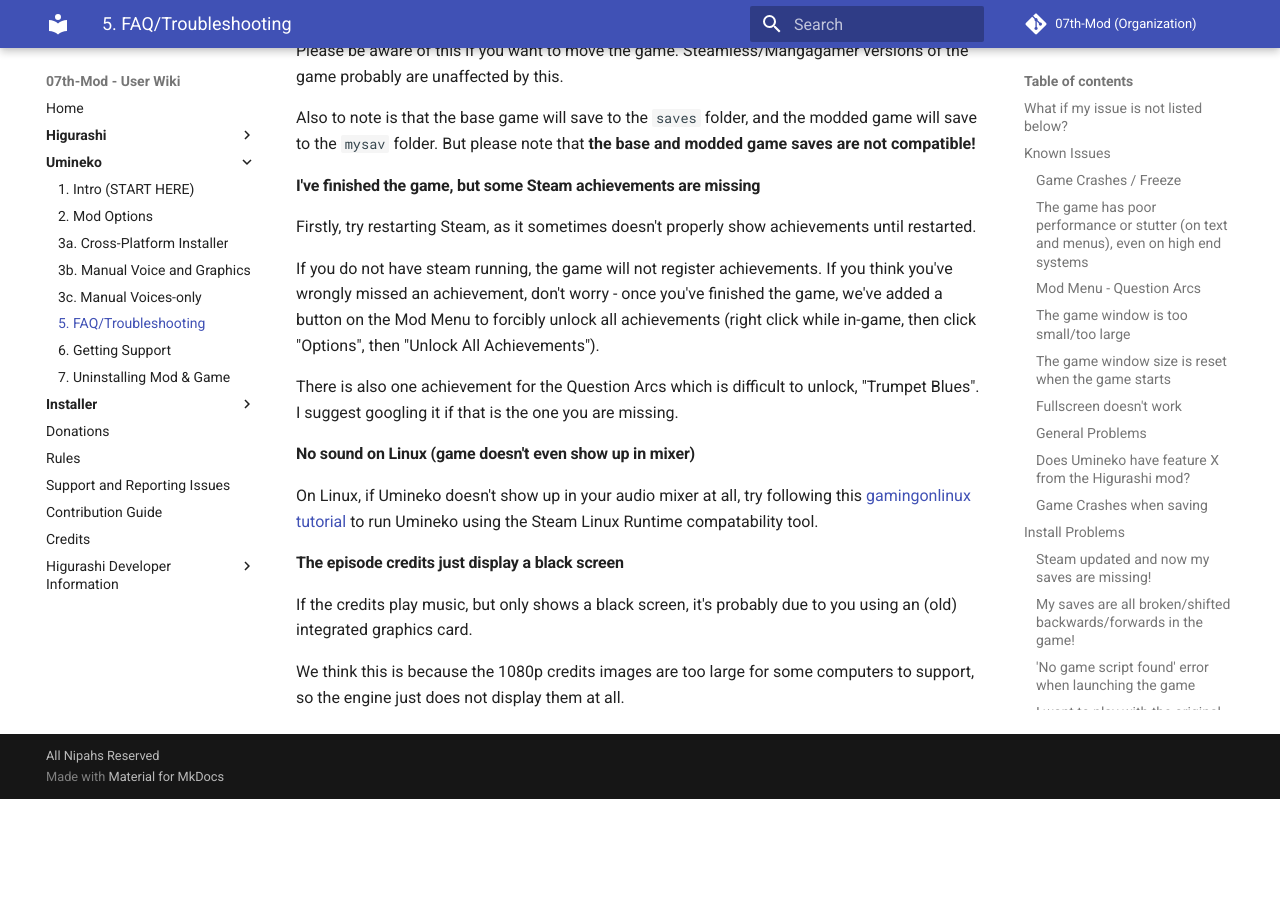
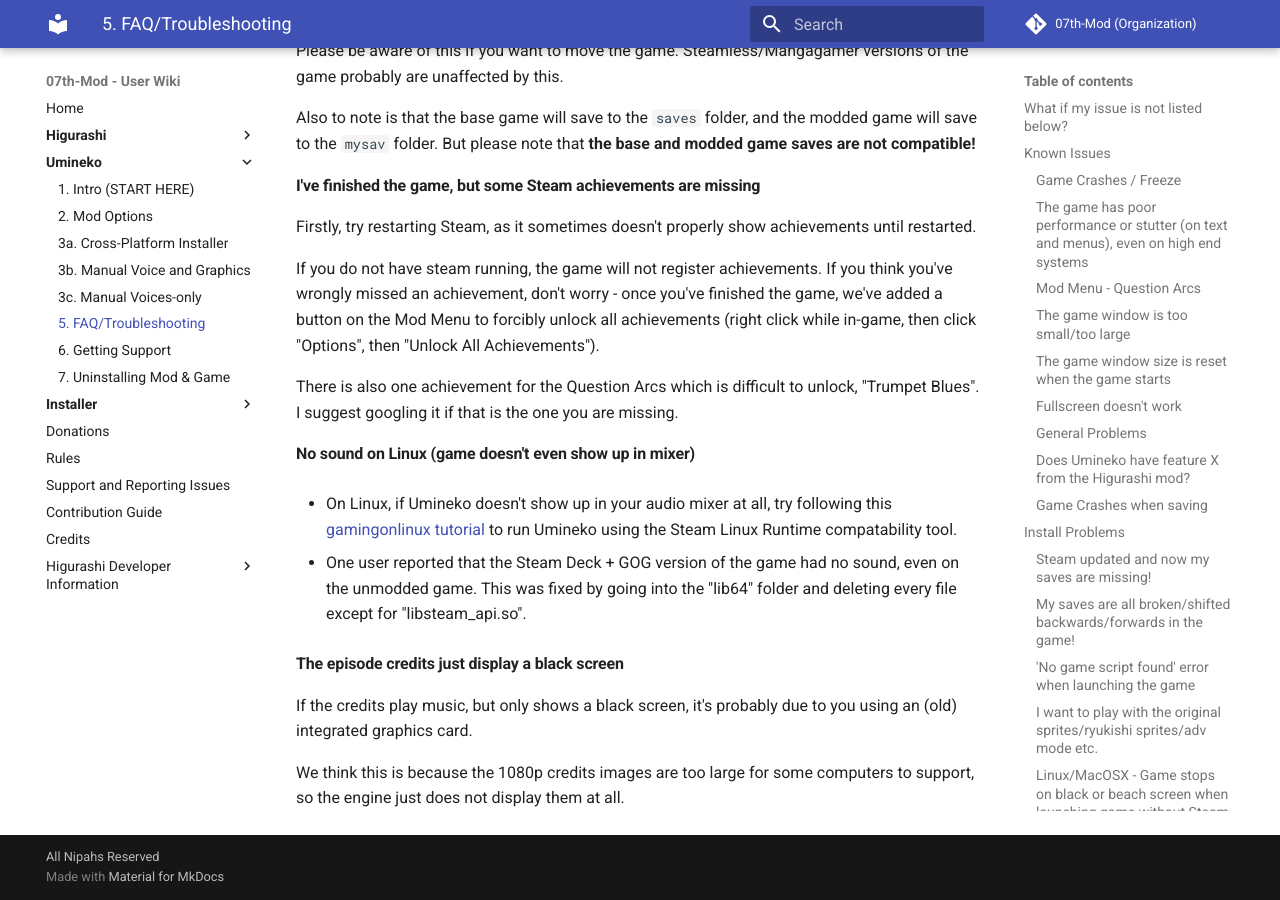
Before and after one commit to 07th-mod/wiki, an MkDocs documentation site: the page built from docs/Umineko/Umineko-Part-0-TroubleShooting-and-FAQ.md, in a window 1280 px wide and 900 px high, scrolled down 7670 px. Built offline with MkDocs 1.6.1 and Material for MkDocs 9.7.7, drawn with Linux system fonts in a browser that asks for light colours; before the commit the page ends 8469 px from its top, so only the background shows below that.

Commit message:
Umineko: Add note about no sound on steam deck + gog

```diff
--- a/docs/Umineko/Umineko-Part-0-TroubleShooting-and-FAQ.md
+++ b/docs/Umineko/Umineko-Part-0-TroubleShooting-and-FAQ.md
@@ -256,7 +256,10 @@
 
 #### No sound on Linux (game doesn't even show up in mixer)
 
-On Linux, if Umineko doesn't show up in your audio mixer at all, try following this [gamingonlinux tutorial](https://www.gamingonlinux.com/articles/steam-for-linux-can-now-run-games-in-a-special-container.15384) to run Umineko using the Steam Linux Runtime compatability tool.
+- On Linux, if Umineko doesn't show up in your audio mixer at all, try following this [gamingonlinux tutorial](https://www.gamingonlinux.com/articles/steam-for-linux-can-now-run-games-in-a-special-container.15384) to run Umineko using the Steam Linux Runtime compatability tool.
+
+- One user reported that the Steam Deck + GOG version of the game had no sound, even on the unmodded game. This was fixed by going into the "lib64" folder and deleting every file except for "libsteam_api.so".
+
 
 #### The episode credits just display a black screen
 
```
Also changed, not shown: docs/Snippets/installer-linux-wine.md (+2 -0 lines).
